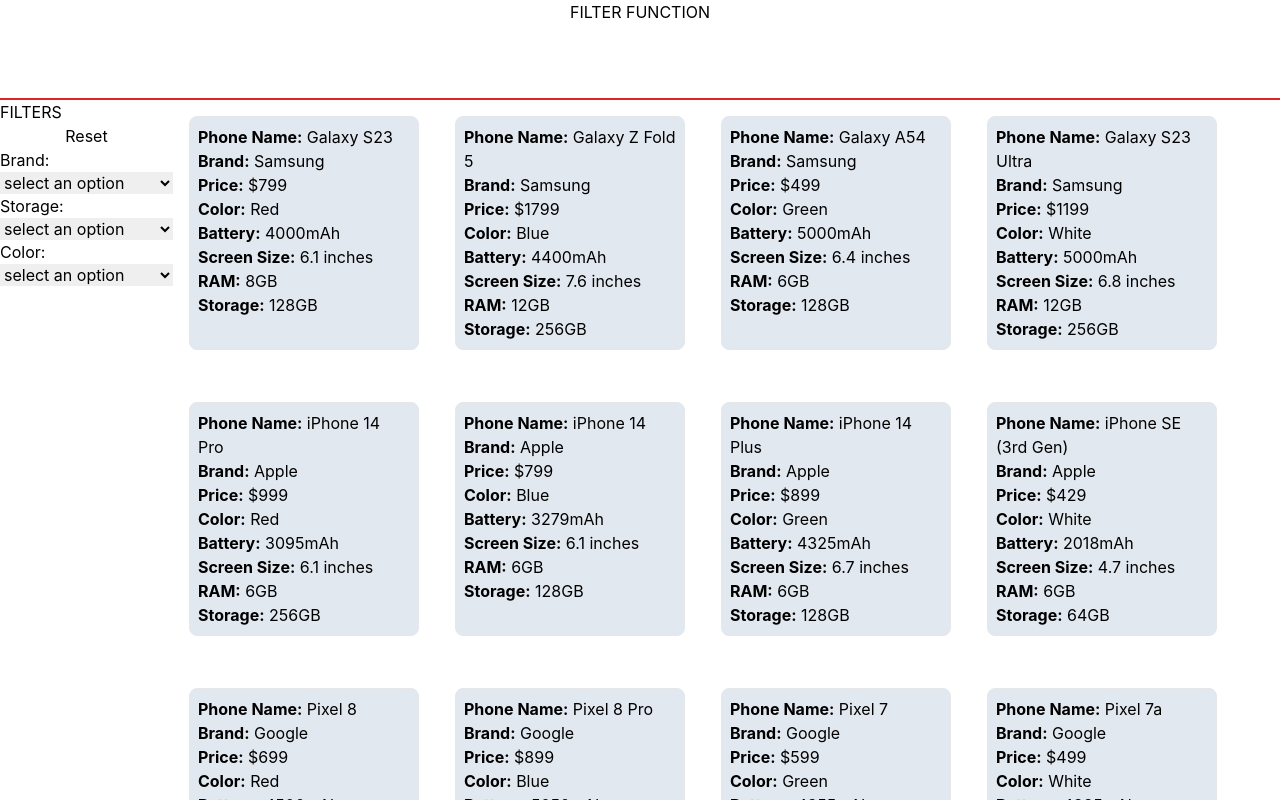
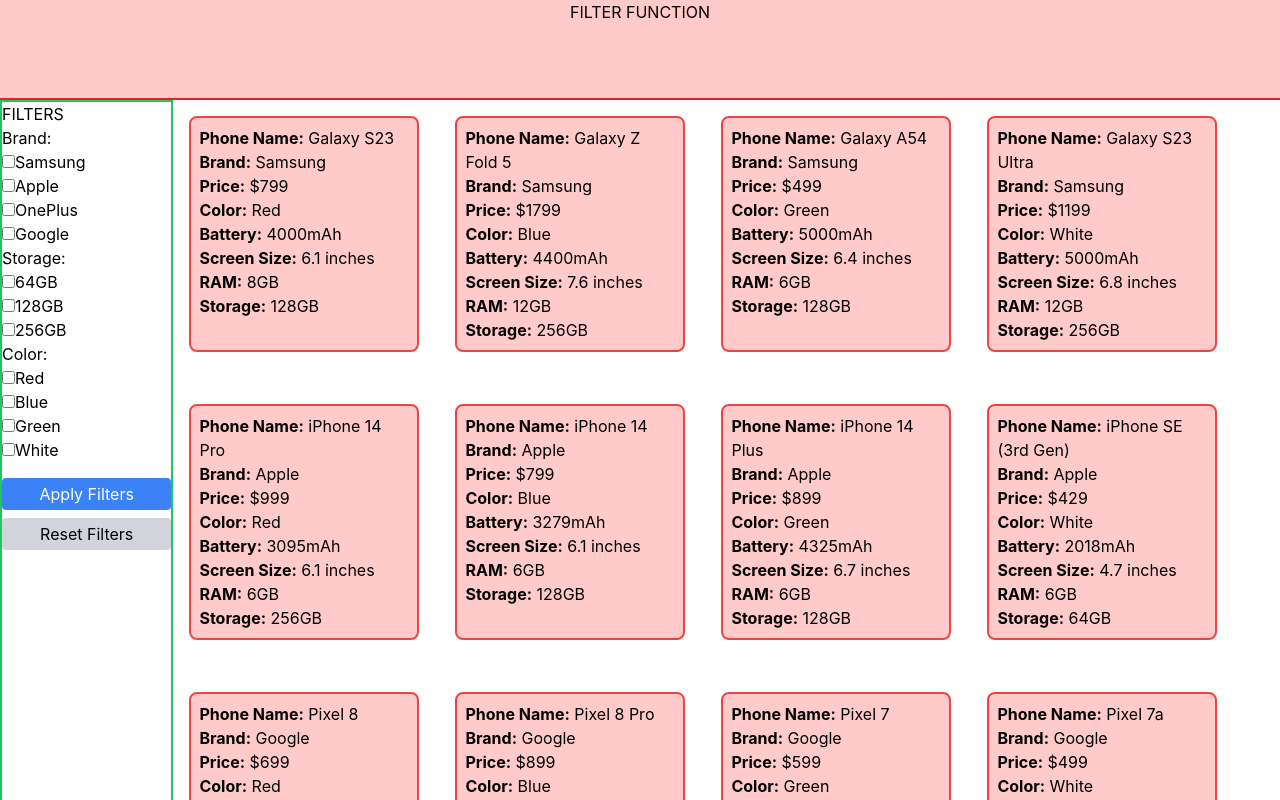
Before and after one commit to appnoxRohit/filterfnc, a React (Create React App) app: page / in a window 1280 px wide. Shown: the top 800 px of the page. Built offline with nearby package versions, Linux system fonts and the light colour scheme.

Commit message:
after applyiing checkbox

```diff
--- a/src/Body.js
+++ b/src/Body.js
@@ -13,7 +13,7 @@
         p-4'>
 
         {phones.map((item, index) => (
-          <ul key={index} className=' w-[230px] bg-slate-200  mb-4 border p-2 rounded-lg'>
+          <ul key={index} className=' w-[230px] bg-red-200  mb-4 border-2 border-red-500 p-2 rounded-lg'>
             <li><strong>Phone Name:</strong> {item.phoneName}</li>
             <li><strong>Brand:</strong> {item.brand}</li>
 
--- a/src/Context.js
+++ b/src/Context.js
@@ -7,23 +7,29 @@
 export const DataProvider = ({ children }) => {
     const [data, setData] = useState(phones);
 
-    const filterPhones = (brandCriteria, colorCriteria, storageFilter) => {
+    const filterPhones = (selectedBrands, selectedColors, selectedStorage) => {
         let filteredData = phones;
 
-        if (brandCriteria) {
-            filteredData = filteredData.filter(phone => phone.brand === brandCriteria);
+        if (selectedBrands.length > 0) {
+            filteredData = filteredData.filter(phone =>
+                selectedBrands.includes(phone.brand)
+            );
         }
 
-        if (colorCriteria) {
-            filteredData = filteredData.filter(phone => phone.color === colorCriteria);
+        if (selectedColors.length > 0) {
+            filteredData = filteredData.filter(phone =>
+                selectedColors.includes(phone.color)
+            );
         }
 
-        if (storageFilter) {
-            filteredData = filteredData.filter(phone => phone.storage === storageFilter); // Match exact storage string
+        if (selectedStorage.length > 0) {
+            filteredData = filteredData.filter(phone =>
+                selectedStorage.includes(phone.storage)
+            );
         }
 
         setData(filteredData);
-        console.log('Final filtered data:', filteredData);
+        console.log('filterData', filteredData);
     };
 
 
--- a/src/Header.js
+++ b/src/Header.js
@@ -2,7 +2,7 @@
 
 const Header = () => {
   return (
-    <div className='header border-2 border-red-600 border-t-0 border-l-0 border-r-0 w-full h-[100px]'>
+    <div className='header border-2 bg-red-200 border-red-600 border-t-0 border-l-0 border-r-0 w-full h-[100px]'>
       <h1 className='flex justify-center align-middle'>FILTER FUNCTION</h1>
     </div>
   )
--- a/src/Sidebar.js
+++ b/src/Sidebar.js
@@ -1,75 +1,96 @@
-import React, {  useState } from 'react';
+import React, { useState } from 'react';
 import { useData } from './Context';
 
 const Sidebar = () => {
   const { filterPhones } = useData();
-  const [criteriaBrand, setCriteriaBrand] = useState('');
-  const [storageFilter, setStorageFilter] = useState('');
-  const [criteriaColor, setCriteriaColor] = useState('');
+  const [selectedBrands, setSelectedBrands] = useState([]);
+  const [selectedColors, setSelectedColors] = useState([]);
+  const [selectedStorage, setSelectedStorage] = useState([]);
 
-  const handleFilterBrand = (e) => {
-    const brandValue = e.target.value;
-    setCriteriaBrand(brandValue);
-    filterPhones(brandValue, criteriaColor, storageFilter);
-
+  const handleBrandChange = (e) => {
+    const value = e.target.value;
+    setSelectedBrands((prev) =>
+      prev.includes(value) ? prev.filter((brand) => brand !== value) : [...prev, value]
+    );
   };
 
-  const handleFilterColor = (e) => {
-    const colorValue = e.target.value;
-    setCriteriaColor(colorValue);
-    filterPhones(criteriaBrand, colorValue, storageFilter);
-
+  const handleColorChange = (e) => {
+    const value = e.target.value;
+    setSelectedColors((prev) =>
+      prev.includes(value) ? prev.filter((color) => color !== value) : [...prev, value]
+    );
   };
 
-  const handleStorageFilter = (e) => {
-    const storageValue = e.target.value;
-    setStorageFilter(storageValue);
-
-    filterPhones(criteriaBrand, criteriaColor, storageValue);
-
-
-
-  };
-  const handleResetFilters = () => {
-    setCriteriaBrand('');
-    setCriteriaColor('');
-    setStorageFilter('');
-    filterPhones();
+  const handleStorageChange = (e) => {
+    const value = e.target.value;
+    setSelectedStorage((prev) =>
+      prev.includes(value) ? prev.filter((storage) => storage !== value) : [...prev, value]
+    );
   };
 
+  const handleApplyFilters = () => {
+    filterPhones(selectedBrands, selectedColors, selectedStorage);
+  };
 
+  const handleResetFilters = () => {
+    setSelectedBrands([]);
+    setSelectedColors([]);
+    setSelectedStorage([]);
+    filterPhones(); // Call without any criteria to reset
+  };
 
   return (
-    <div className='h-auto flex flex-col w-[200px] '>
+    <div className="h-auto flex flex-col w-[200px] border-2 border-green-500">
       <h2>FILTERS</h2>
 
-      <button onClick={handleResetFilters}>Reset</button>
+      <h3>Brand:</h3>
+      {["Samsung", "Apple", "OnePlus", "Google"].map((brand) => (
+        <label key={brand}>
+          <input
+            type="checkbox"
+            value={brand}
+            checked={selectedBrands.includes(brand)}
+            onChange={handleBrandChange}
+          />
+          {brand}
+        </label>
+      ))}
 
-      <label htmlFor="brand">Brand:</label>
-      <select name="brand" id="brand" value={criteriaBrand} onChange={handleFilterBrand}>
-        <option value="" disabled>  select an option  </option>
-        <option value="Samsung">Samsung</option>
-        <option value="Apple">Apple</option>
-        <option value="OnePlus">OnePlus</option>
-        <option value="Google">Google</option>
-      </select>
+      <h3>Storage:</h3>
+      {["64GB", "128GB", "256GB"].map((storage) => (
+        <label key={storage}>
+          <input
+            type="checkbox"
+            value={storage}
+            checked={selectedStorage.includes(storage)}
+            onChange={handleStorageChange}
+          />
+          {storage}
+        </label>
+      ))}
 
-      <label htmlFor="storage">Storage:</label>
-      <select name="storage" id="storage" value={storageFilter} onChange={handleStorageFilter}>
-        <option value="" disabled className=''>  select an option  </option>
-        <option value="64GB">64GB</option>
-        <option value="128GB">128GB</option>
-        <option value="256GB">256GB</option>
-      </select>
+      <h3>Color:</h3>
+      {["Red", "Blue", "Green", "White"].map((color) => (
+        <label key={color}>
+          <input
+            type="checkbox"
+            value={color}
+            checked={selectedColors.includes(color)}
+            onChange={handleColorChange}
+          />
+          {color}
+        </label>
+      ))}
 
-      <label htmlFor="color">Color:</label>
-      <select name="color" id="color" value={criteriaColor} onChange={handleFilterColor}>
-        <option value="" disabled> select an option </option>
-        <option value="Red">Red</option>
-        <option value="Blue">Blue</option>
-        <option value="Green">Green</option>
-        <option value="White">White</option>
-      </select>
+      {/* Apply filters button */}
+      <button className="mt-4 px-2 py-1 bg-blue-500 text-white rounded" onClick={handleApplyFilters}>
+        Apply Filters
+      </button>
+
+      {/* Reset button */}
+      <button className="mt-2 px-2 py-1 bg-gray-300 rounded" onClick={handleResetFilters}>
+        Reset Filters
+      </button>
     </div>
   );
 };
```
